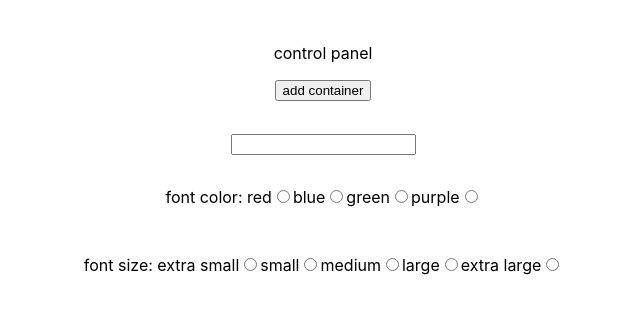
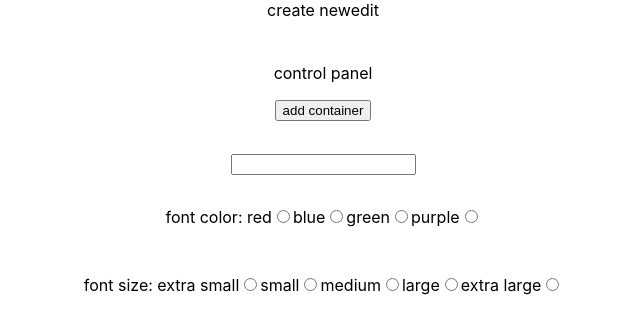
Before and after one commit to djmin43/open-api-csv-encoder, a Next.js app: page / in a window 1280 px wide. Shown: the top 334 px of the page, without its empty margins (317-957 px from the left). Built offline with nearby package versions, Linux system fonts and the light colour scheme.

Commit message:
create navbar

```diff
--- a/components/Navbar.tsx
+++ b/components/Navbar.tsx
@@ -4,10 +4,10 @@ import Link from 'next/link'
 const Navbar = () => {
   return (
     <div>
-      <Link>
+      <Link href="/create" passHref>
         <span>create new</span>
       </Link>
-      <Link>
+      <Link href="/edit" passHref>
         <span>edit</span>
       </Link>
     </div>
--- a/pages/index.tsx
+++ b/pages/index.tsx
@@ -6,6 +6,7 @@ import FontSizeSelect from '../components/FontSizeSelect'
 import axios from 'axios'
 import MainBody from '../components/MainBody'
 import { v4 as uuidv4 } from 'uuid'
+import Navbar from '../components/Navbar'
 
 const Home: NextPage = ({ colorList, fontSizeList }: any) => {
 
@@ -65,6 +66,7 @@ const Home: NextPage = ({ colorList, fontSizeList }: any) => {
 
   return (
     <div className={appBody}>
+      <Navbar />
       <h1>
         {componentList.map(component =>
         <div onClick={() => consoleId(component.id)} key={component.id}>
```
